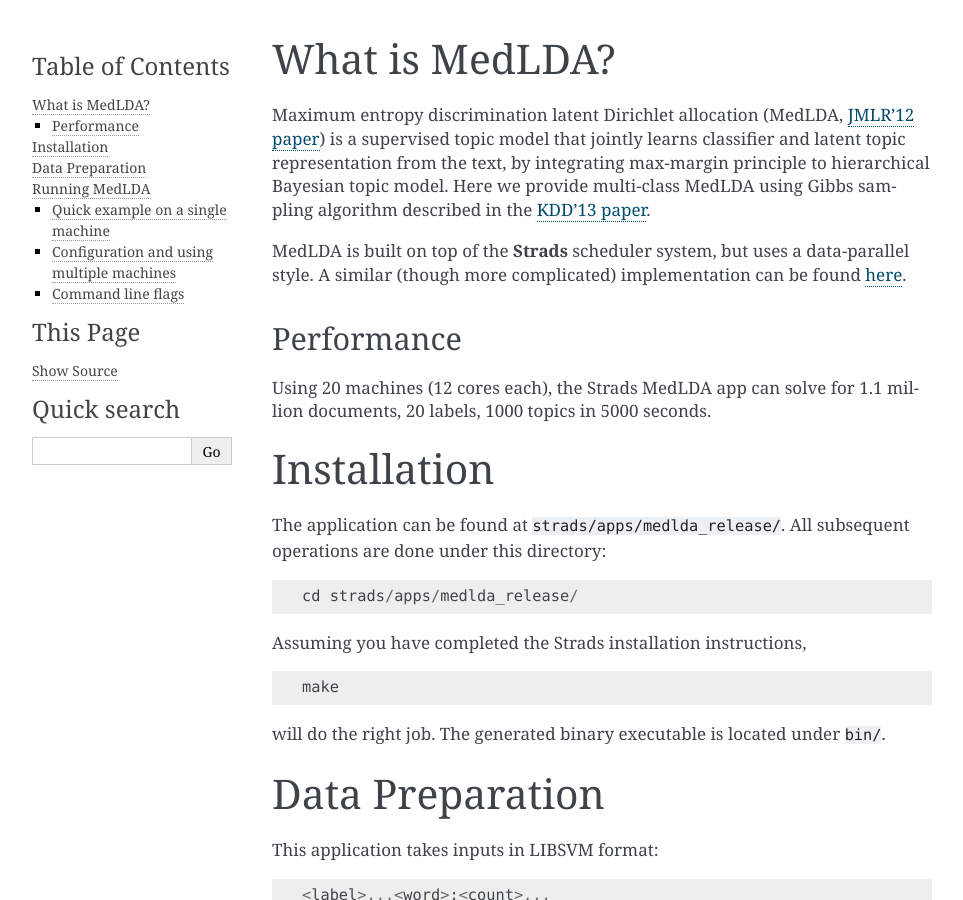
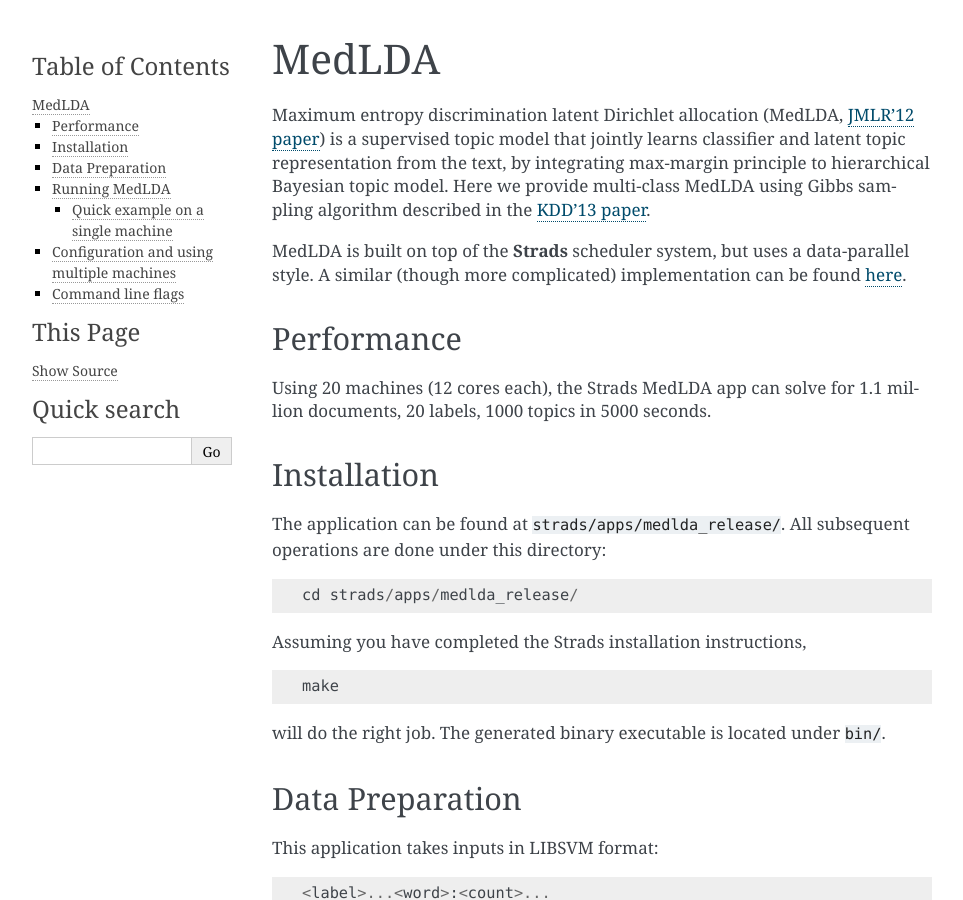
Before and after one commit to sailing-pmls/pmls.readthedocs.io, a Sphinx documentation site: the page built from docs/med-lda.md, in a window 1280 px wide and 900 px high. Shown: the whole window, without its empty margins (148-1111 px from the left). Built offline with Sphinx 7.4.7, drawn with Linux system fonts in a browser that asks for light colours.

Commit message:
Update med-lda.md

```diff
--- a/docs/med-lda.md
+++ b/docs/med-lda.md
@@ -1,14 +1,14 @@
-# What is MedLDA?
+# MedLDA
 
 Maximum entropy discrimination latent Dirichlet allocation (MedLDA, [JMLR'12 paper](http://bigml.cs.tsinghua.edu.cn/~jun/pub/MedLDA_jmlr.pdf)) is a supervised topic model that jointly learns classifier and latent topic representation from the text, by integrating max-margin principle to hierarchical Bayesian topic model. Here we provide multi-class MedLDA using Gibbs sampling algorithm described in the [KDD'13 paper](http://bigml.cs.tsinghua.edu.cn/~jun/large-scale-gibbs-medlda.pdf).
 
 MedLDA is built on top of the **Strads** scheduler system, but uses a data-parallel style. A similar (though more complicated) implementation can be found [here](http://bigml.cs.tsinghua.edu.cn/~jun/gibbs-medlda.shtml).
 
-### Performance
+## Performance
 
 Using 20 machines (12 cores each), the Strads MedLDA app can solve for 1.1 million documents, 20 labels, 1000 topics in 5000 seconds.
 
-# Installation
+## Installation
 The application can be found at `strads/apps/medlda_release/`. All subsequent operations are done under this directory:
 
     cd strads/apps/medlda_release/
@@ -19,7 +19,7 @@ Assuming you have completed the Strads installation instructions,
 
 will do the right job. The generated binary executable is located under `bin/`.
 
-# Data Preparation
+## Data Preparation
 This application takes inputs in LIBSVM format:
 
     <label>...<word>:<count>...
@@ -51,8 +51,8 @@ If your cluster doesn't support Network File System (NFS), don't forget to `scp`
 
 If your cluster supports NFS or you only intend to do a single machine experiment, you're ready to go.
 
-# Running MedLDA
-## Quick example on a single machine
+## Running MedLDA
+### Quick example on a single machine
 We will train MedLDA on 20newsgroups dataset on a single machine. The dataset and machine configuration files are provided in the package. It will spawn 3 servers and 3 workers, each worker running 2 threads.
 You can then execute:
 
```
